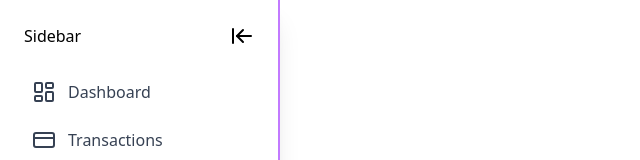
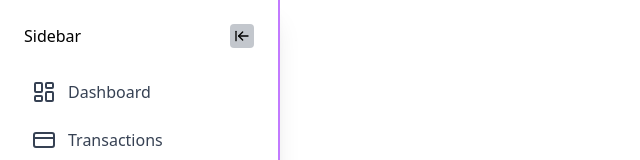
Before and after one commit to trinidj/expense-tracker, a Vue app: page / in a window 1280 px wide. Shown: the top 160 px of the page, without its empty margins (0-640 px from the left). Built offline with nearby package versions, Linux system fonts and the light colour scheme.

Commit message:
style: improve sidebar toggle button appearance

```diff
--- a/src/components/layout/Sidebar.vue
+++ b/src/components/layout/Sidebar.vue
@@ -13,8 +13,10 @@
     <nav class="h-full flex flex-col bg-white w-70 border-r-2 shadow-xl border-x-purple-400">
       <div class="flex flex-row justify-between p-6">
         <p>Sidebar</p>
-        <button>
-          <ArrowLeftToLine />
+        <button class="bg-gray-500/40 p-1 rounded">
+          <ArrowLeftToLine
+            :size="16"
+          />
         </button>
       </div>
 
```
